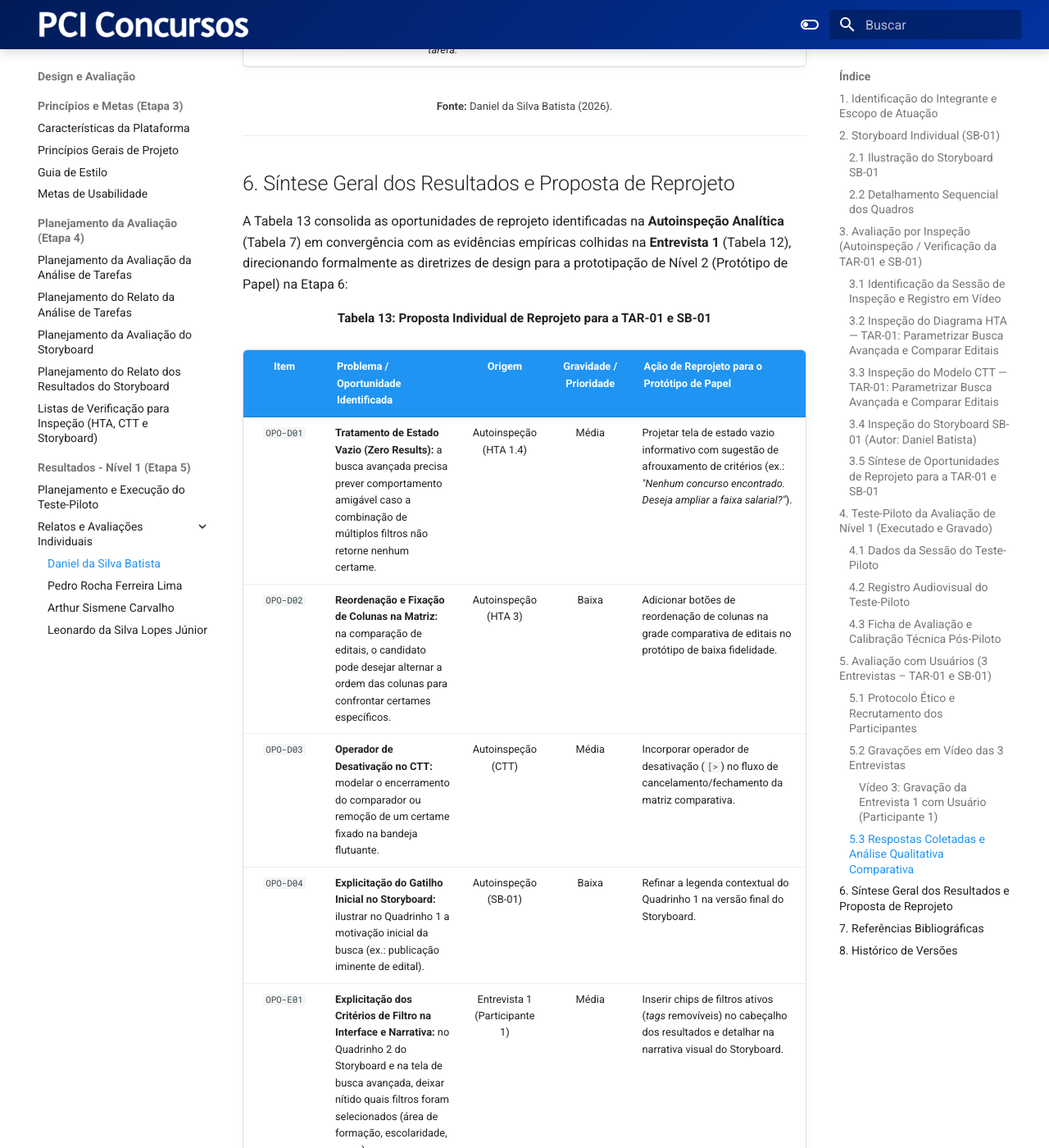
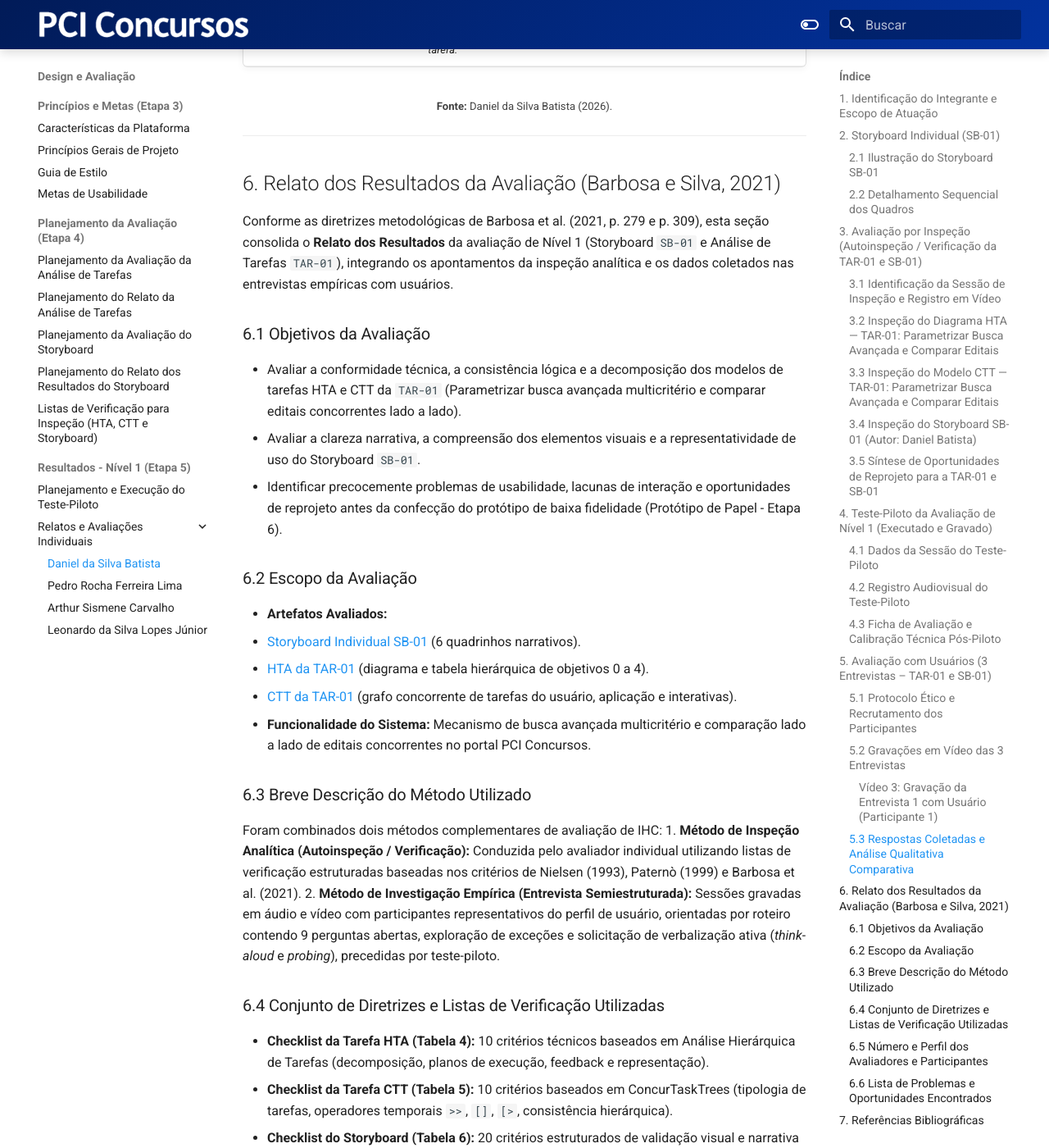
Before and after one commit to Interacao-Humano-Computador/2026.2-Grupo07, an MkDocs documentation site: the page built from docs/design-avaliacao-desenvolvimento/etapa-5/daniel-batista.md, in a window 1280 px wide and 1400 px high, scrolled down 19764 px. Shown: the whole window at 82% size. Built offline with MkDocs 1.6.1 and Material for MkDocs 9.7.7, drawn with Linux system fonts in a browser that asks for light colours; some of the changed text lies outside the part shown.

Commit message:
docs(etapa-5): alinha relato dos resultados rigorosamente ao padrao barbosa e silva (2021, p. 309)

```diff
--- a/docs/design-avaliacao-desenvolvimento/etapa-5/daniel-batista.md
+++ b/docs/design-avaliacao-desenvolvimento/etapa-5/daniel-batista.md
@@ -394,23 +394,57 @@ A Tabela 12 sintetiza as respostas obtidas dos três participantes nas nove perg
 
 ---
 
-## 6. Síntese Geral dos Resultados e Proposta de Reprojeto
+## 6. Relato dos Resultados da Avaliação (Barbosa e Silva, 2021)
 
-A Tabela 13 consolida as oportunidades de reprojeto identificadas na **Autoinspeção Analítica** (Tabela 7) em convergência com as evidências empíricas colhidas na **Entrevista 1** (Tabela 12), direcionando formalmente as diretrizes de design para a prototipação de Nível 2 (Protótipo de Papel) na Etapa 6:
+Conforme as diretrizes metodológicas de Barbosa et al. (2021, p. 279 e p. 309), esta seção consolida o **Relato dos Resultados** da avaliação de Nível 1 (Storyboard `SB-01` e Análise de Tarefas `TAR-01`), integrando os apontamentos da inspeção analítica e os dados coletados nas entrevistas empíricas com usuários.
+
+### 6.1 Objetivos da Avaliação
+* Avaliar a conformidade técnica, a consistência lógica e a decomposição dos modelos de tarefas HTA e CTT da `TAR-01` (Parametrizar busca avançada multicritério e comparar editais concorrentes lado a lado).
+* Avaliar a clareza narrativa, a compreensão dos elementos visuais e a representatividade de uso do Storyboard `SB-01`.
+* Identificar precocemente problemas de usabilidade, lacunas de interação e oportunidades de reprojeto antes da confecção do protótipo de baixa fidelidade (Protótipo de Papel - Etapa 6).
+
+### 6.2 Escopo da Avaliação
+* **Artefatos Avaliados:**
+  1. [Storyboard Individual SB-01](#2-storyboard-individual-sb-01) (6 quadrinhos narrativos).
+  2. [HTA da TAR-01](../../analise-de-requisitos/analise-de-tarefas/hta.md#31-tarefa-01-parametrizar-busca-avancada-multicriterio-e-comparar-editais-concorrentes-lado-a-lado-tar-01) (diagrama e tabela hierárquica de objetivos 0 a 4).
+  3. [CTT da TAR-01](../../analise-de-requisitos/analise-de-tarefas/ctt.md#31-tarefa-01-parametrizar-busca-avancada-multicriterio-e-comparar-editais-concorrentes-lado-a-lado-tar-01) (grafo concorrente de tarefas do usuário, aplicação e interativas).
+* **Funcionalidade do Sistema:** Mecanismo de busca avançada multicritério e comparação lado a lado de editais concorrentes no portal PCI Concursos.
+
+### 6.3 Breve Descrição do Método Utilizado
+Foram combinados dois métodos complementares de avaliação de IHC:
+1. **Método de Inspeção Analítica (Autoinspeção / Verificação):** Conduzida pelo avaliador individual utilizando listas de verificação estruturadas baseadas nos critérios de Nielsen (1993), Paternò (1999) e Barbosa et al. (2021).
+2. **Método de Investigação Empírica (Entrevista Semiestruturada):** Sessões gravadas em áudio e vídeo com participantes representativos do perfil de usuário, orientadas por roteiro contendo 9 perguntas abertas, exploração de exceções e solicitação de verbalização ativa (*think-aloud* e *probing*), precedidas por teste-piloto.
+
+### 6.4 Conjunto de Diretrizes e Listas de Verificação Utilizadas
+* **Checklist da Tarefa HTA (Tabela 4):** 10 critérios técnicos baseados em Análise Hierárquica de Tarefas (decomposição, planos de execução, feedback e representação).
+* **Checklist da Tarefa CTT (Tabela 5):** 10 critérios baseados em ConcurTaskTrees (tipologia de tarefas, operadores temporais `>>`, `[]`, `[>`, consistência hierárquica).
+* **Checklist do Storyboard (Tabela 6):** 20 critérios estruturados de validação visual e narrativa de Storyboards.
+* **Roteiro Semiestruturado de Entrevista (Tabela 12):** 9 eixos de investigação empírica com usuários.
+
+### 6.5 Número e Perfil dos Avaliadores e Participantes
+* **Avaliador/Entrevistador (1 avaliador):** Daniel da Silva Batista (Estudante de Engenharia de Software da UnB / Grupo 07 IHC).
+* **Participantes Convocados (3 participantes previstos):**
+  * **Participante 1 (Entrevista 1 executada):** Mulher, 21 anos, estudante universitária, concurseira ativa, usuária habitual de computadores desktop/notebook, enquadrada formalmente no **Perfil 1 – Candidato/Concurseiro**. Termo de Consentimento Livre e Esclarecido (TCLE) aceito verbalmente em gravação audiovisual.
+  * **Participante 2 (Entrevista 2):** Em processo de agendamento/execução (Perfil 1).
+  * **Participante 3 (Entrevista 3):** Em processo de agendamento/execução (Perfil 1).
+
+### 6.6 Lista de Problemas e Oportunidades Encontrados
+
+Conforme preconizado por Barbosa e Silva (2021, p. 309), cada problema/oportunidade identificado é detalhado a seguir com seu **local de ocorrência**, **descrição do problema**, **diretriz violada**, **grau de severidade** e **sugestões de solução/ação de reprojeto**:
 
 <div align="center" markdown="1">
 
-<p align="center"><b>Tabela 13: Proposta Individual de Reprojeto para a TAR-01 e SB-01</b></p>
+<p align="center"><b>Tabela 13: Consolidação dos Problemas e Oportunidades de Reprojeto (conforme Barbosa e Silva, 2021, p. 309)</b></p>
 
-| Item | Problema / Oportunidade Identificada | Origem | Gravidade / Prioridade | Ação de Reprojeto para o Protótipo de Papel |
-| :---: | :--- | :---: | :---: | :--- |
-| `OPO-D01` | **Tratamento de Estado Vazio (Zero Results):** a busca avançada precisa prever comportamento amigável caso a combinação de múltiplos filtros não retorne nenhum certame. | Autoinspeção (HTA 1.4) | Média | Projetar tela de estado vazio informativo com sugestão de afrouxamento de critérios (ex.: *"Nenhum concurso encontrado. Deseja ampliar a faixa salarial?"*). |
-| `OPO-D02` | **Reordenação e Fixação de Colunas na Matriz:** na comparação de editais, o candidato pode desejar alternar a ordem das colunas para confrontar certames específicos. | Autoinspeção (HTA 3) | Baixa | Adicionar botões de reordenação de colunas na grade comparativa de editais no protótipo de baixa fidelidade. |
-| `OPO-D03` | **Operador de Desativação no CTT:** modelar o encerramento do comparador ou remoção de um certame fixado na bandeja flutuante. | Autoinspeção (CTT) | Média | Incorporar operador de desativação (`[>`) no fluxo de cancelamento/fechamento da matriz comparativa. |
-| `OPO-D04` | **Explicitação do Gatilho Inicial no Storyboard:** ilustrar no Quadrinho 1 a motivação inicial da busca (ex.: publicação iminente de edital). | Autoinspeção (SB-01) | Baixa | Refinar a legenda contextual do Quadrinho 1 na versão final do Storyboard. |
-| `OPO-E01` | **Explicitação dos Critérios de Filtro na Interface e Narrativa:** no Quadrinho 2 do Storyboard e na tela de busca avançada, deixar nítido quais filtros foram selecionados (área de formação, escolaridade, cargo). | Entrevista 1 (Participante 1) | Média | Inserir chips de filtros ativos (*tags* removíveis) no cabeçalho dos resultados e detalhar na narrativa visual do Storyboard. |
+| ID | Local onde Ocorre | Descrição do Problema / Oportunidade | Diretriz(es) Violada(s) | Severidade do Problema | Sugestões de Solução (Ação de Reprojeto) |
+| :---: | :--- | :--- | :--- | :---: | :--- |
+| `OPO-D01` | **HTA TAR-01:** Sub-objetivo 1.4 (*Submeter consulta*) | **Tratamento de Estado Vazio (Zero Results):** o modelo não detalha a resposta da interface caso a combinação de múltiplos filtros não localize nenhum edital aberto. | Feedback e Prevenção de Erros (Nielsen, 1993; Barbosa et al., 2021) | **Média** | Projetar no protótipo de papel uma tela informativa de resultado vazio sugerindo flexibilização de filtros (ex.: *"Nenhum edital encontrado. Deseja ampliar a faixa salarial ou área de atuação?"*). |
+| `OPO-D02` | **HTA TAR-01:** Sub-objetivo 3 (*Confrontar matriz comparativa lado a lado*) | **Reordenação e Fixação de Colunas:** na matriz comparativa com até 3 editais, o candidato não possui forma explícita de alternar a posição das colunas para confrontar certames específicos. | Flexibilidade e Eficiência de Uso (Nielsen, 1993) | **Baixa** | Adicionar controles de ordenação e botões de fixação/troca de posição de colunas na grade comparativa de editais. |
+| `OPO-D03` | **CTT TAR-01:** Ramo da bandeja flutuante e fechamento da matriz | **Ausência de Operador de Desativação (`[>`):** o grafo CTT não modelava explicitamente a tarefa de desmarcar um certame ou encerrar abruptamente a comparação. | Completude de Modelagem Temporal em CTT (Paternò, 1999) | **Média** | Inserir tarefa interativa de cancelamento/fechamento vinculada pelo operador de desativação (`[>`) no fluxo do CTT. |
+| `OPO-D04` | **Storyboard SB-01:** Quadrinho 1 (*Contextualização inicial*) | **Explicitação do Gatilho da Tarefa:** a narrativa inicia na busca sem explicitar visualmente a motivação primária da personagem Maria (ex.: publicação iminente de edital). | Contextualização Narrativa de Storyboard (Barbosa et al., 2021) | **Baixa** | Refinar a legenda do Quadrinho 1 explicitando a motivação da usuária ao acessar o portal. |
+| `OPO-E01` | **Storyboard SB-01 (Quad. 2) e Interface de Busca:** Definição de filtros | **Explicitação Visual dos Critérios de Filtro:** a participante relatou falta de clareza sobre quais filtros específicos a usuária aplicou (área de formação, escolaridade, cargo). | Visibilidade do Estado do Sistema (Nielsen, 1993; Barbosa et al., 2021) | **Média** | Inserir *chips* visíveis de filtros ativos (tags removíveis) no topo da listagem e explicitar os campos na legenda do Quadrinho 2 do Storyboard. |
 
-<p align="center" style="font-size: 0.85em; margin-top: -0.6em;"><b>Fonte:</b> Daniel da Silva Batista (2026).</p>
+<p align="center" style="font-size: 0.85em; margin-top: -0.6em;"><b>Fonte:</b> Daniel da Silva Batista (2026), adaptado de Barbosa e Silva (2021, p. 309).</p>
 
 </div>
 
@@ -433,6 +467,7 @@ A Tabela 13 consolida as oportunidades de reprojeto identificadas na **Autoinspe
 
 | Versão | Data | Descrição | Autor(es) | Revisor(es) |
 | :---: | :---: | :--- | :---: | :---: |
+| `1.2` | 23/10/2026 | Reestruturação completa do Relato dos Resultados (Seção 6) em estrita conformidade com a estrutura canônica de Barbosa e Silva (2021, p. 309): objetivos, escopo, método, diretrizes, avaliadores/participantes e Tabela 13 com as 5 colunas regulamentares (local, descrição, diretriz violada, severidade e sugestão). | Daniel da Silva Batista | Pedro Rocha |
 | `1.1` | 23/10/2026 | Incorporação da gravação da Entrevista 1 (Vídeo 3 - YouTube: xSTf-kYEP10), preenchimento do perfil do Participante 1 (Tabela 10), registro audiovisual (Tabela 11), tabulação qualitativa das respostas (Tabela 12) e inclusão da oportunidade de reprojeto OPO-E01 (Tabela 13). | Daniel da Silva Batista | Pedro Rocha |
 | `1.0` | 23/10/2026 | Estruturação inicial do artefato individual de avaliação e relato da Etapa 5: incorporação do Storyboard SB-01, preparação das matrizes de inspeção, estrutura do teste-piloto e roteiro de entrevista. | Daniel da Silva Batista | — |
 | `1.1` | 23/10/2026 | Realização da autoinspeção analítica dos próprios modelos (HTA e CTT da TAR-01 e Storyboard SB-01) com base nas listas de verificação da Etapa 4, registrando conformidades e oportunidades de reprojeto (Tabelas 4, 5, 6 e 7). | Daniel da Silva Batista | — |
```
